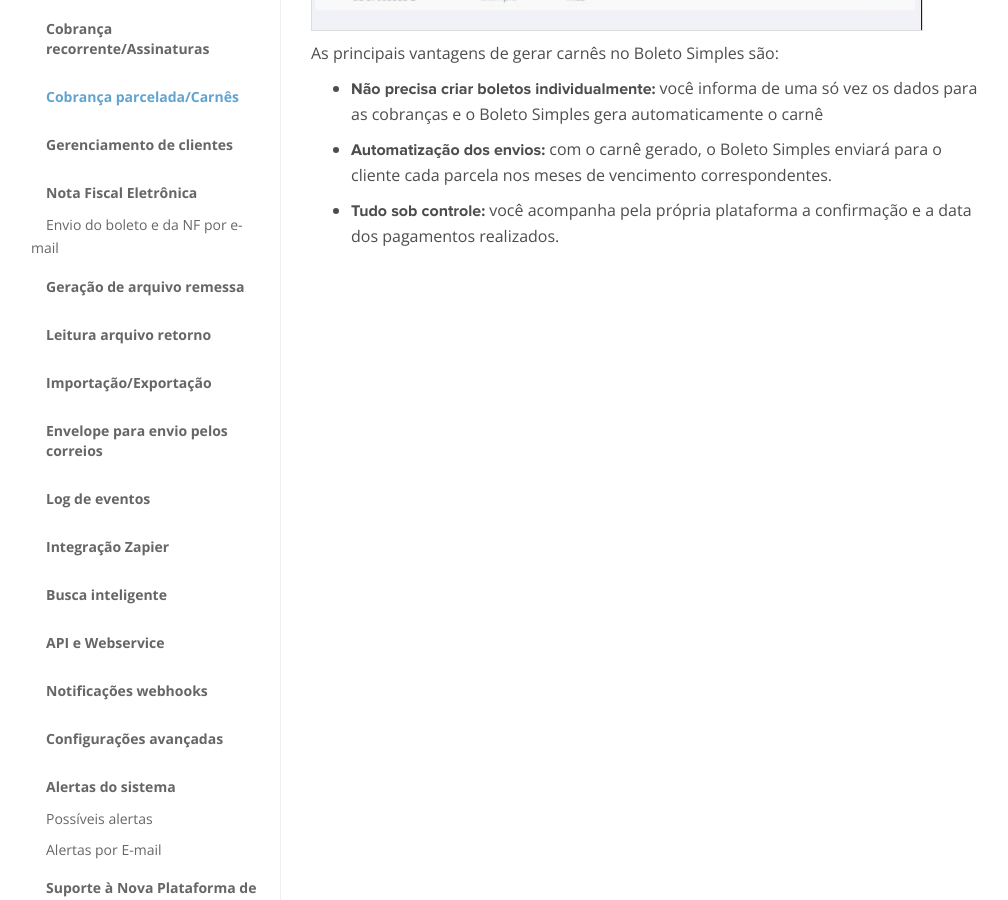
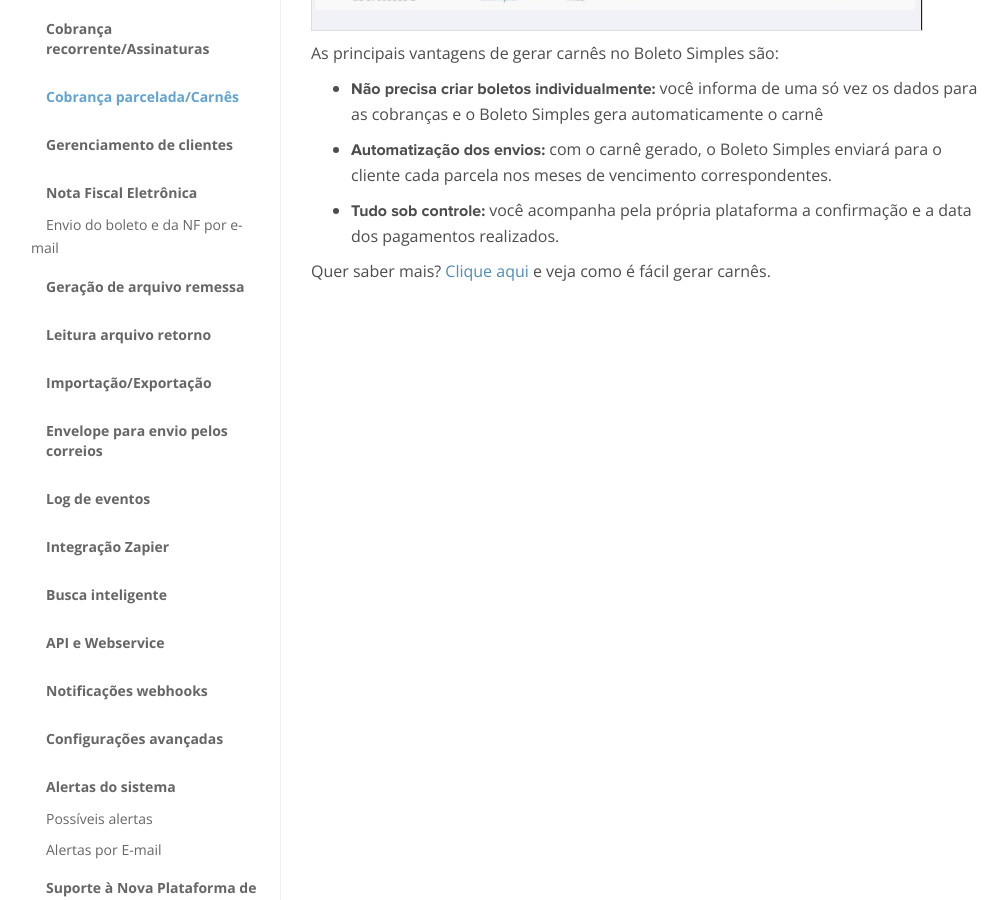
Before and after one commit to BoletoSimples/boletosimples-features, a Jekyll site: the page built from cobranca-parcelada-carnes.markdown, in a window 1280 px wide and 900 px high, scrolled down 1447 px. Shown: the whole window, without its empty margins (129-1137 px from the left). Built offline with Jekyll 4.4.1, drawn with Linux system fonts in a browser that asks for light colours.

Commit message:
Updated Cobranca Parcelada Carnes

```diff
--- a/cobranca-parcelada-carnes.markdown
+++ b/cobranca-parcelada-carnes.markdown
@@ -25,3 +25,5 @@
 * **Automatização dos envios:** com o carnê gerado, o Boleto Simples enviará para o cliente cada parcela nos meses de vencimento correspondentes.
 
 * **Tudo sob controle:** você acompanha pela própria plataforma a confirmação e a data dos pagamentos realizados.
+
+Quer saber mais? [Clique aqui](https://boletosimples.zendesk.com/hc/pt-br/articles/115001009414-Como-gerar-um-Carn%C3%AA) e veja como é fácil gerar carnês.
```
